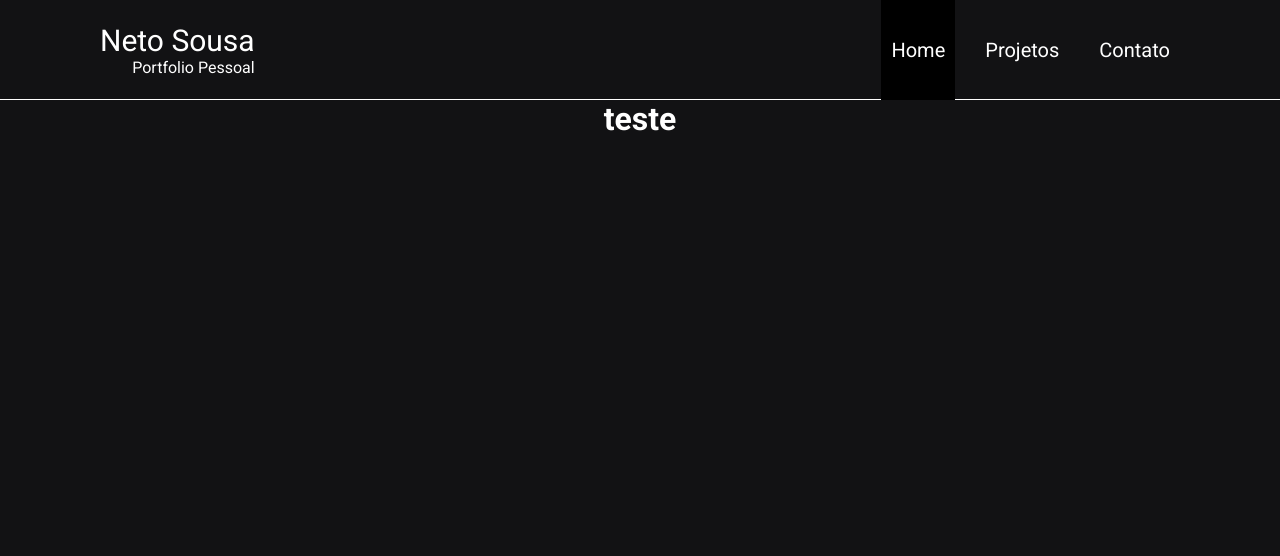
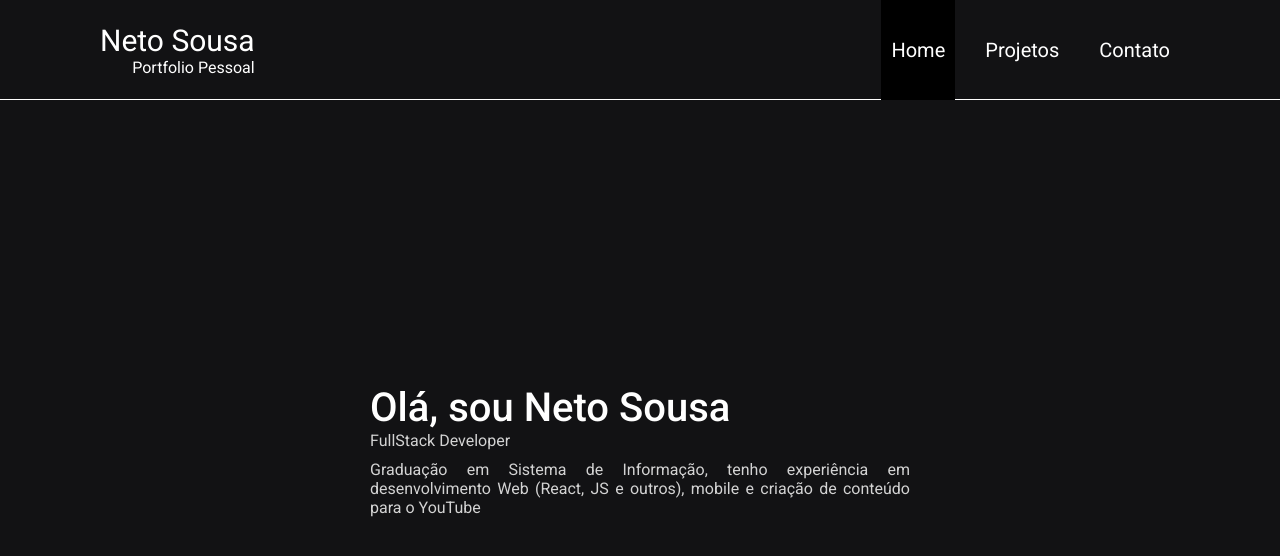
Before and after one commit to NetoBS/Portfolio, a Next.js app: page / in a window 1280 px wide. Shown: the top 556 px of the page. Built offline with nearby package versions, Linux system fonts and the light colour scheme.

Commit message:
Criação de indexStyle.js

```diff
--- a/src/pages/index.js
+++ b/src/pages/index.js
@@ -1,8 +1,31 @@
-import Head from 'next/head'
-import Image from 'next/image'
+
+import {
+  Container,
+  Content,
+  Infos,
+  Name,
+  Function,
+  Intro,
+  LinkProjects,
+  Logo,
+  Img
+} from '../../styles/indexStyle'
 
 export default function Home() {
   return (
-    <h1>teste</h1>
+    <Container>
+      <Content>
+        <Infos>
+          <Name>Olá, sou Neto Sousa</Name>
+          <Function>FullStack Developer</Function>
+          <Intro>
+            Graduação em Sistema de Informação,
+            tenho experiência em desenvolvimento Web
+            (React, JS e outros), mobile e criação de
+            conteúdo para o YouTube
+          </Intro>
+        </Infos>
+      </Content>
+    </Container>
   )
 }
--- /dev/null
+++ b/styles/indexStyle.js
@@ -0,0 +1,89 @@
+import styled from "styled-components";
+
+export const Container = styled.div`
+  display: flex;
+  align-items: center;
+  justify-content: center;
+  height: calc(100vh - 100px);
+`;
+
+export const Content = styled.div`
+  width: 1120px;
+  height: 100%;
+  justify-content: space-around;
+  display: flex;
+  align-items: center;
+  padding: 20px;
+  @media (max-width: 600px) {
+    padding: 5px;
+  }
+
+  @media (max-width: 760px) {
+    flex-direction: column-reverse;
+    justify-content: space-around;
+  }
+`;
+
+export const Infos = styled.div`
+  text-align: start;
+  width: 50%;
+  display: grid;
+  @media (max-width: 760px) {
+    width: 90%;
+  }
+`;
+
+export const Name = styled.span`
+  font-size: 40px;
+  font-weight: 500;
+  @media (max-width: 760px) {
+    font-size: 25px;
+  }
+`;
+
+export const Function = styled.span`
+  color: lightgray;
+  margin-bottom: 10px;
+`;
+
+export const Intro = styled.span`
+  color: lightgray;
+  text-align: justify;
+  @media (max-width: 760px) {
+    font-size: 15px;
+  }
+`;
+
+export const LinkProjects = styled.button`
+  width: 10rem;
+  padding: 10px;
+  display: flex;
+  justify-content: space-around;
+  margin-top: 20px;
+  font-weight: bold;
+  svg {
+    font-size: 20px;
+  }
+`;
+
+export const Logo = styled.div`
+  width: 50%;
+  display: flex;
+  align-items: center;
+  justify-content: center;
+  img {
+    width: 25rem;
+    height: 25rem;
+  }
+  @media (max-width: 760px) {
+    width: 90%;
+  }
+  @media (max-width: 600px) {
+    img {
+      width: 18rem;
+      height: 18rem;
+    }
+  }
+`;
+
+export const Img = styled.img``
```
